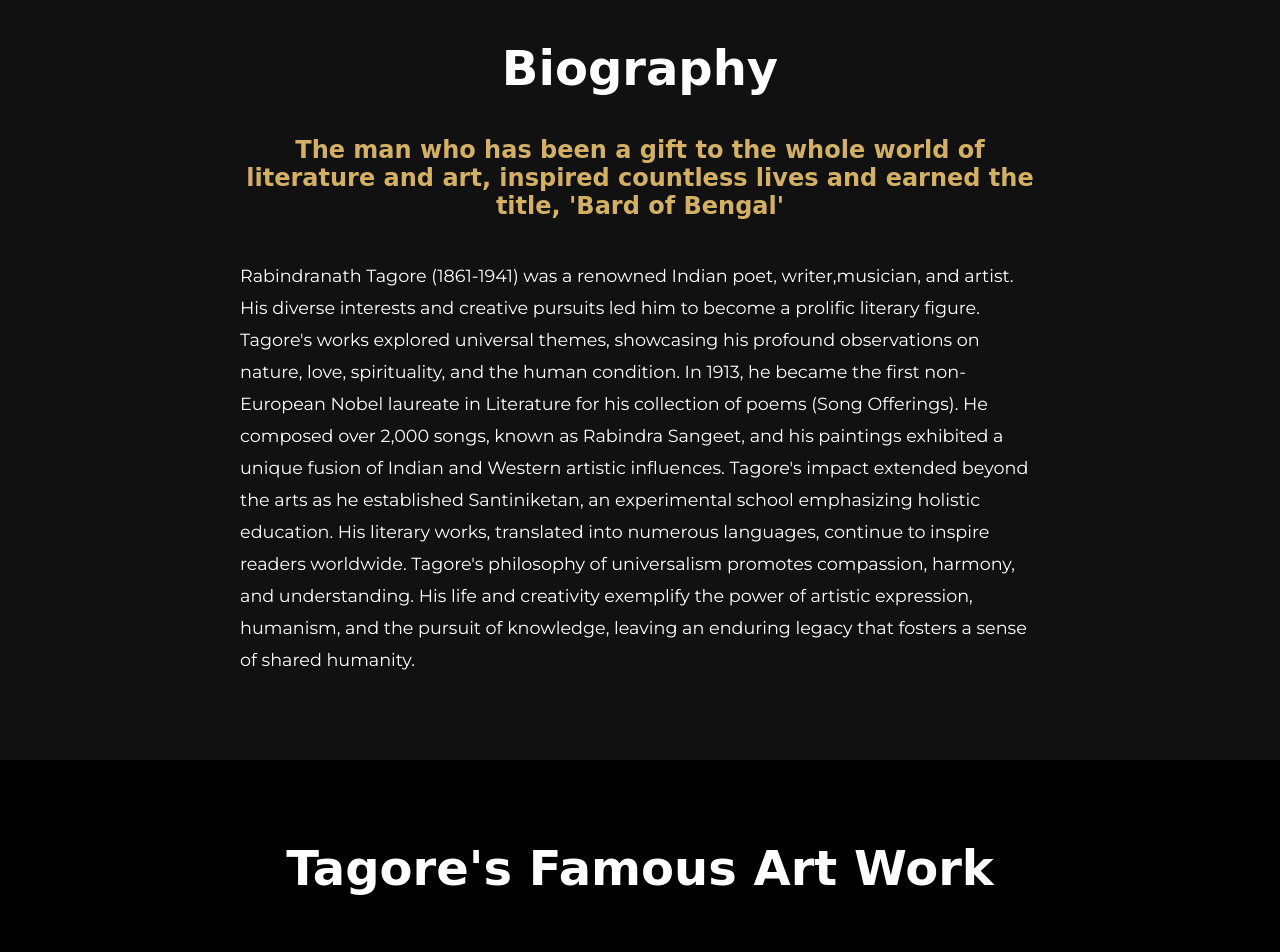
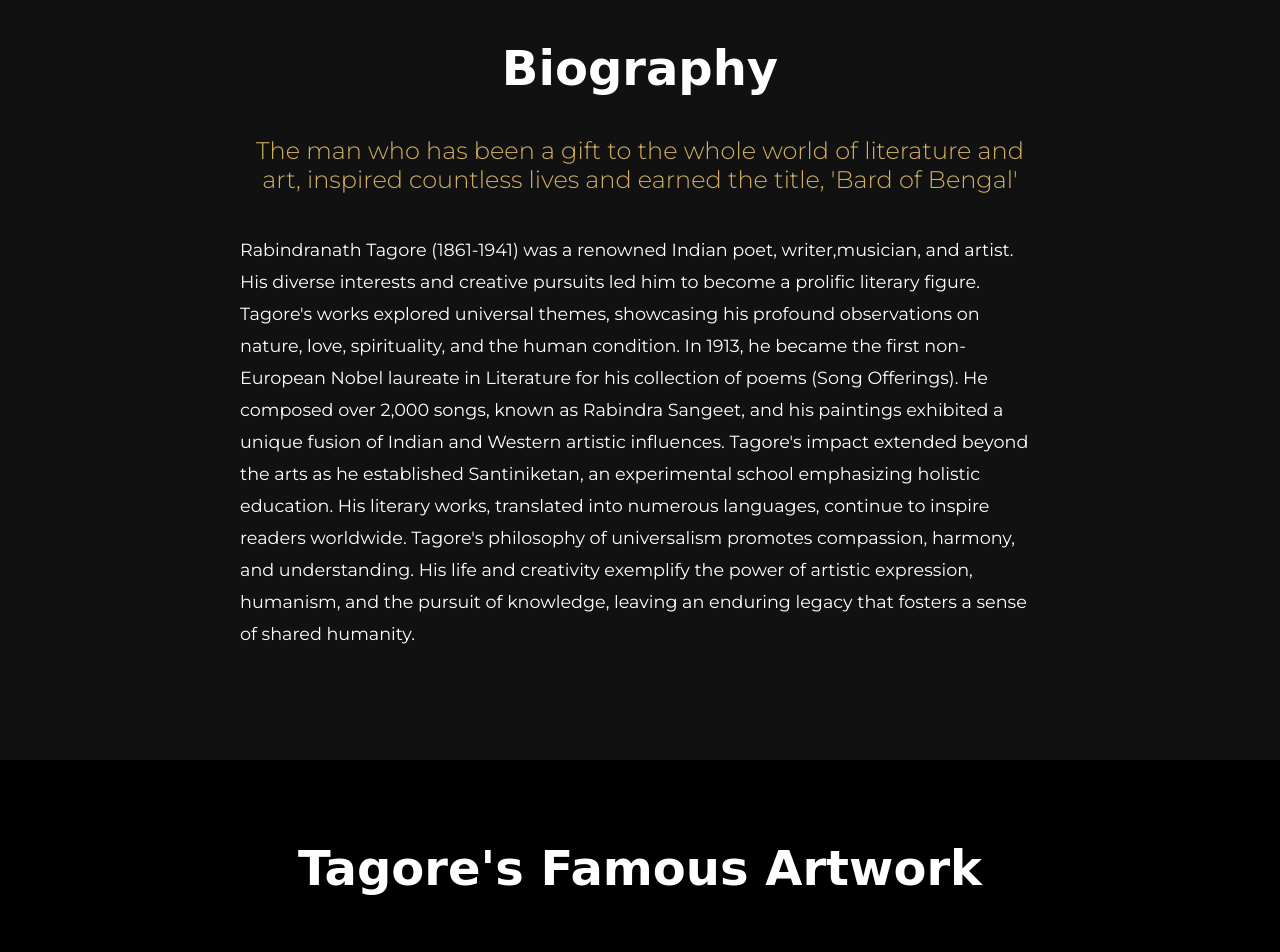
Before and after one commit to plushexe351/Tribute-Page, a plain HTML site: page index.html in a window 1280 px wide. Shown: the part 840-1792 px from the top of the page. Drawn offline with Linux system fonts and the light colour scheme.

Commit message:
Reduced cursive font for Accessibility concerns

```diff
--- a/index.html
+++ b/index.html
@@ -62,7 +62,7 @@
       </section>
       <section id="bio">
         <h1 class="cursive">Biography</h1>
-        <h2 class="cursive">
+        <h2>
           The man who has been a gift to the whole world of literature and art,
           inspired countless lives and earned the title, 'Bard of Bengal'
         </h2>
@@ -86,7 +86,7 @@
         </div>
       </section>
       <section id="gallery">
-        <h1 class="cursive">Tagore's Famous Art Work</h1>
+        <h1 class="cursive">Tagore's Famous Artwork</h1>
         <div class="paintings">
           <figure>
             <img src="images/dancing-woman.jpeg" alt="" />
--- a/styles.css
+++ b/styles.css
@@ -76,7 +76,10 @@ h1 {
   text-align: center;
 }
 h2 {
-  font-family: cursive;
+  /* font-family: cursive; */
+  /* letter-spacing: 2px; */
+  /* font-style: italic; */
+  font-weight: 300;
   font-size: 1.5rem;
   text-align: center;
   color: rgb(211, 176, 100);
@@ -129,12 +132,12 @@ button:hover > .arrow {
   margin-left: 10px;
 }
 #bio .text,
-h2.cursive {
+#bio h2 {
   margin-inline: auto;
   width: 800px;
   max-width: 80vw;
 }
-h1.cursive {
+.cursive {
   font-family: cursive;
 }
 .paintings {
```
